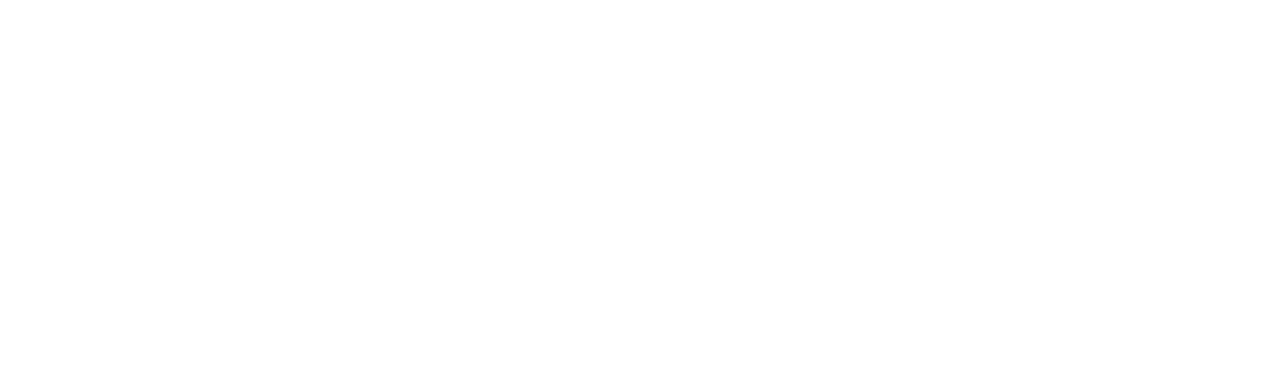
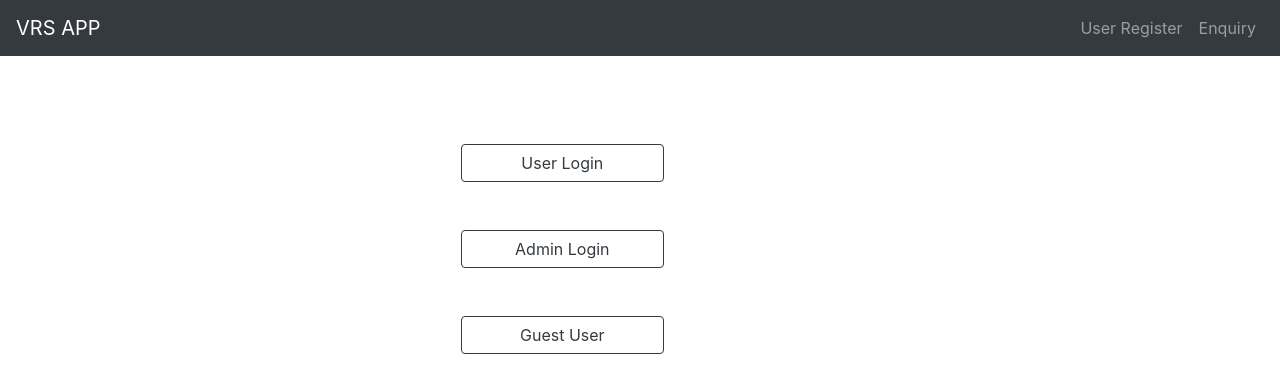
Before and after one commit to reactvehiclerentalsystem/vehicle-rental-frontend, a React (Create React App) app: page /home in a window 1280 px wide. Shown: the top 392 px of the page. Built offline with nearby package versions, Linux system fonts and the light colour scheme.

Commit message:
Home Page Added

```diff
--- a/src/App.js
+++ b/src/App.js
@@ -10,12 +10,16 @@
 import { VehicleList } from "./component/VehicleList";
 import { VehicleBrand } from "./component/VehicleBrand";
 import { VehicleBrandList } from "./component/VehicleBrandList";
+import { HomePage } from "./component/HomePage";
 // vehicle
 function App() {
   return (
     <Router>
       {/** */}
       <Switch>
+        <Route path="/home" exact>
+          <HomePage />
+        </Route>
         <Route path="/userlogin" exact>
           <UserLogin />
         </Route>
--- a/src/common/AppNavBar.js
+++ b/src/common/AppNavBar.js
@@ -11,10 +11,10 @@
       <Navbar.Collapse id="basic-navbar-nav">
         <Nav className="ml-auto">
           <Nav.Link as={Link} to="/create-employee">
-            Create Employee
+            User Register
           </Nav.Link>
           <Nav.Link as={Link} to="/list-employee">
-            List Employee
+            Enquiry
           </Nav.Link>
         </Nav>
       </Navbar.Collapse>
--- /dev/null
+++ b/src/component/HomePage.js
@@ -0,0 +1,35 @@
+import { AppNavBar } from "../common/AppNavBar";
+
+export function HomePage() {
+  return (
+    <div>
+      <AppNavBar />
+      <div className="row m-3"></div>
+      <div className="row m-3"></div>
+      <div className="row m-3"></div>
+      <div className="row">
+        <div className="col-4 col-md-4 d-none d-md-block"></div>
+        <div className="col-12 col-md-4 ">
+          <div className="">
+            <input
+              type="button"
+              value="User Login"
+              className="form-control btn btn-outline-dark m-4 w-50"
+            />
+            <input
+              type="button"
+              value="Admin Login"
+              className="form-control btn btn-outline-dark m-4 w-50"
+            />
+            <input
+              type="button"
+              value="Guest User"
+              className="form-control btn btn-outline-dark m-4 w-50"
+            />
+          </div>
+        </div>
+        <div className="col-4 col-md-4 d-none d-md-block"></div>
+      </div>
+    </div>
+  );
+}
```
